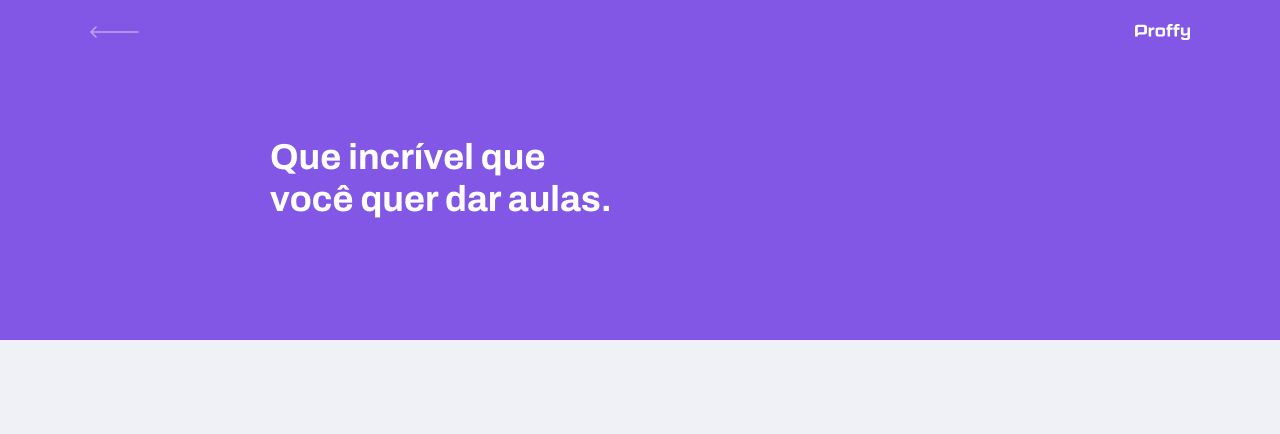
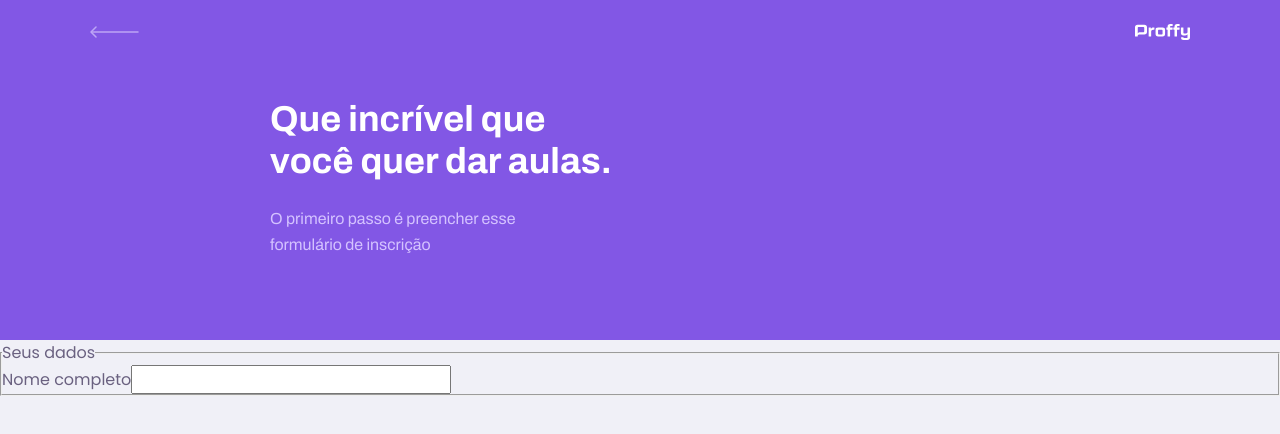
Before and after one commit to Joacy/next-level-week-2, a React (Create React App) app in the folder proffy/web/: page /give-classes in a window 1280 px wide. Shown: the top 434 px of the page. Built offline with nearby package versions, Linux system fonts and the light colour scheme.

Commit message:
Início do formulário de cadastro de aulas

```diff
--- a/proffy/web/src/components/PageHeader/index.tsx
+++ b/proffy/web/src/components/PageHeader/index.tsx
@@ -8,6 +8,7 @@ import './styles.css';
 
 interface PageHeaderProps {
     title: string;
+    description?: string;
 };
 
 const PageHeader: React.FC<PageHeaderProps> = (props) => {
@@ -24,6 +25,8 @@ const PageHeader: React.FC<PageHeaderProps> = (props) => {
             <div className="header-content">
                 <strong>{props.title}</strong>
 
+                {props.description && <p>{props.description}</p>}
+
                 {props.children}
             </div>
         </header>
--- a/proffy/web/src/components/PageHeader/styles.css
+++ b/proffy/web/src/components/PageHeader/styles.css
@@ -40,6 +40,14 @@
     color: var(--color-title-in-primary);
 }
 
+.page-header .header-content p {
+    max-width: 30rem;
+    font: 500 1.6rem Archivo;
+    line-height: 2.6rem;
+    color: var(--color-text-in-primary);
+    margin-top: 2.4rem;
+}
+
 @media (min-width: 700px) {
     .page-header {
         height: 340px;
--- a/proffy/web/src/pages/TeacherForm/index.tsx
+++ b/proffy/web/src/pages/TeacherForm/index.tsx
@@ -7,7 +7,23 @@ import './styles.css';
 function TeacherForm() {
     return (
         <div id="page-teacher-form" className="container">
-            <PageHeader title="Que incrível que você quer dar aulas." />
+            <PageHeader
+                title="Que incrível que você quer dar aulas."
+                description="O primeiro passo é preencher esse formulário de inscrição"
+            />
+
+            <main>
+                <form action="">
+                    <fieldset>
+                        <legend>Seus dados</legend>
+
+                        <div className="input-block">
+                            <label htmlFor="name">Nome completo</label>
+                            <input type="text" id="name" />
+                        </div>
+                    </fieldset>
+                </form>
+            </main>
         </div>
     );
 }
--- a/proffy/web/src/pages/TeacherList/index.tsx
+++ b/proffy/web/src/pages/TeacherList/index.tsx
@@ -2,8 +2,6 @@ import React from 'react';
 
 import PageHeader from '../../components/PageHeader';
 import TeacherItem from '../../components/TeacherItem';
-
-import whatsapp from '../../assets/images/icons/whatsapp.svg';
 
 import './styles.css';
 
```
